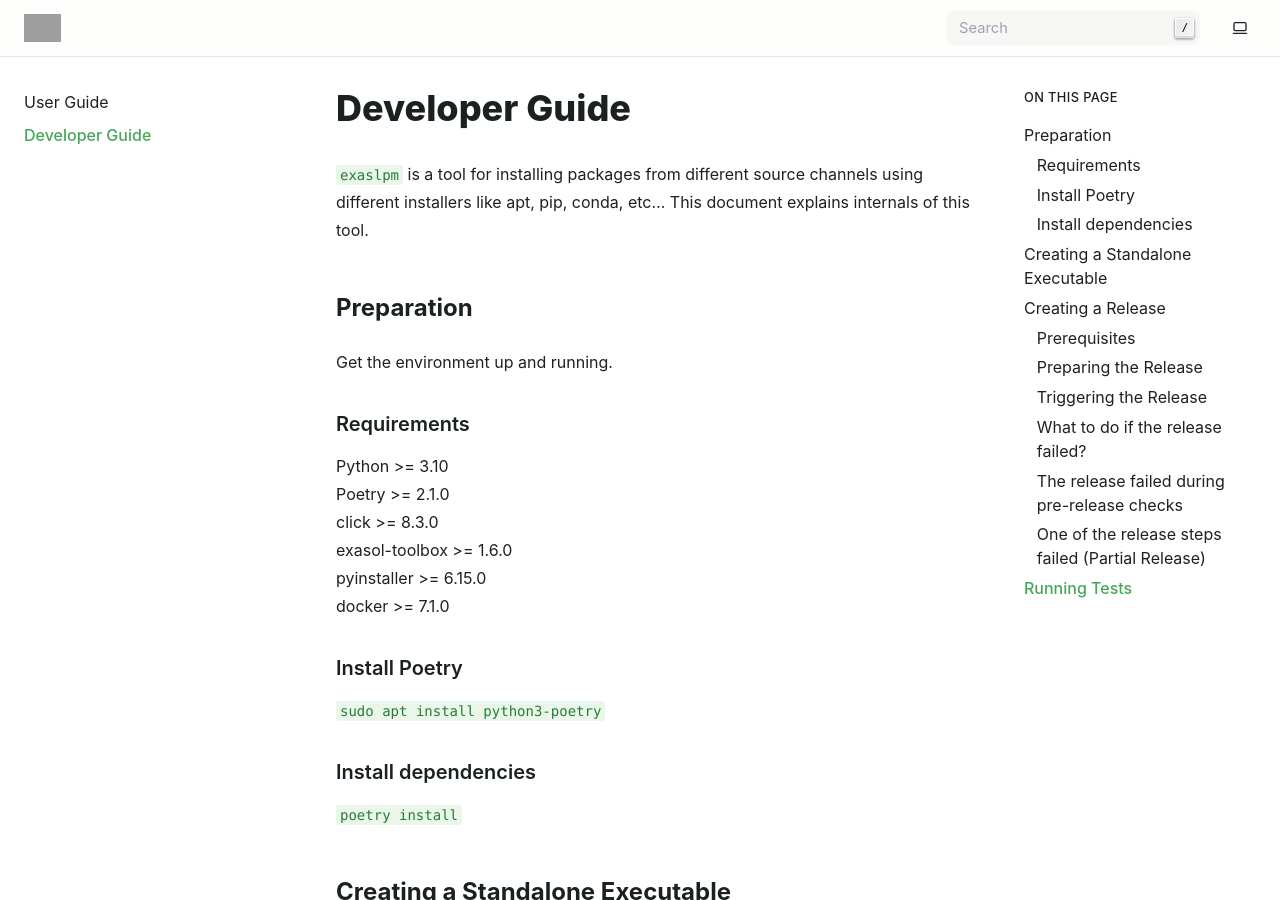
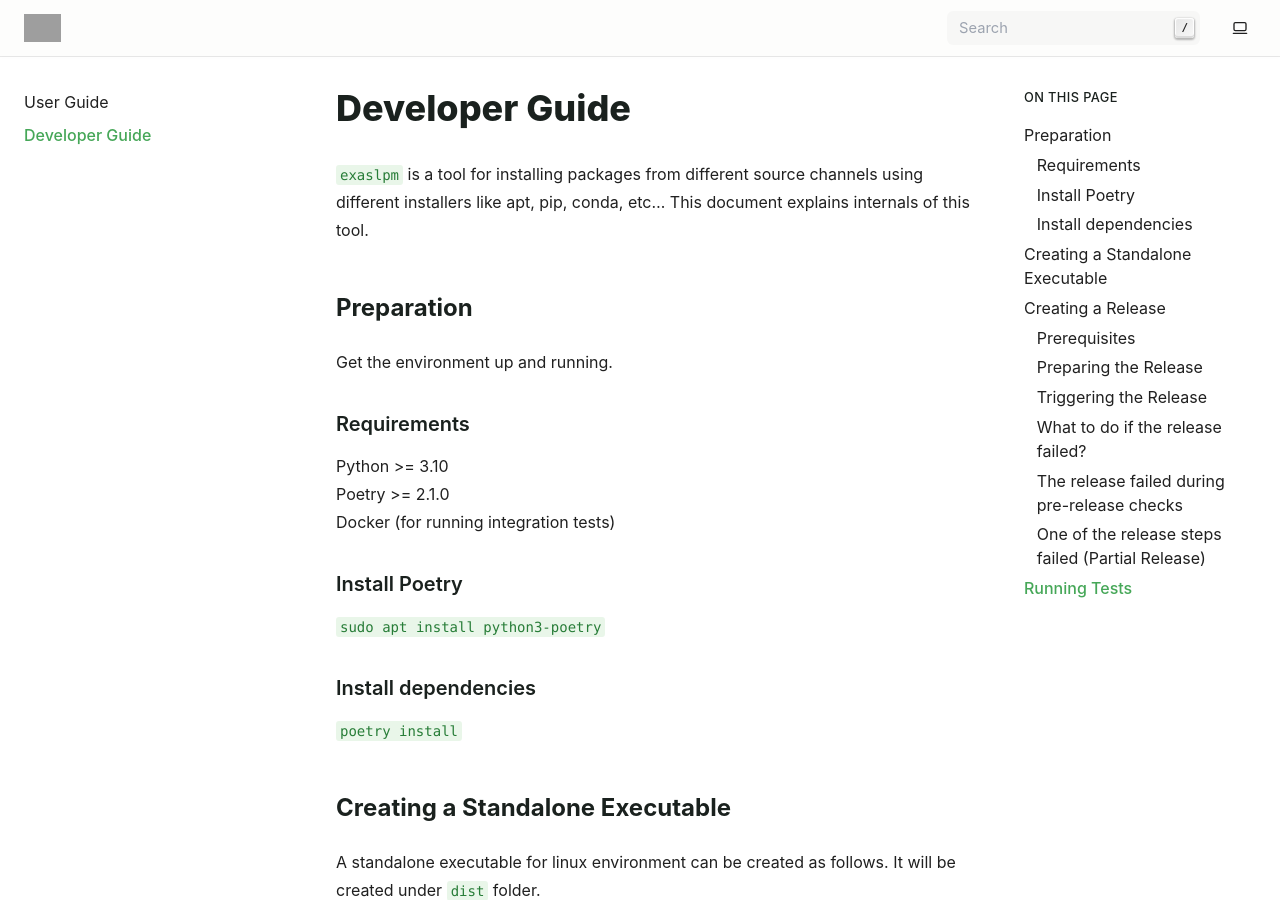
Before and after one commit to exasol/script-languages-package-management, a Sphinx documentation site: the page built from doc/developer_guide/developer_guide.rst, in a window 1280 px wide and 900 px high. Built offline with Sphinx 7.4.7, drawn with Linux system fonts in a browser that asks for light colours; pages that are not in the unit, such as notebooks, are missing from menus; grey boxes are pictures that could not be loaded.

Commit message:
Update doc/developer_guide/developer_guide.rst
Co-authored-by: Thomas Ubensee <34603111+tomuben@users.noreply.github.com>

```diff
--- a/doc/developer_guide/developer_guide.rst
+++ b/doc/developer_guide/developer_guide.rst
@@ -14,10 +14,7 @@ Requirements
 ~~~~~~~~~~~~
 | Python >= 3.10
 | Poetry >= 2.1.0
-| click >= 8.3.0
-| exasol-toolbox >= 1.6.0
-| pyinstaller >= 6.15.0
-| docker >= 7.1.0
+| Docker (for running integration tests)
 
 Install Poetry
 ~~~~~~~~~~~~~~
```
